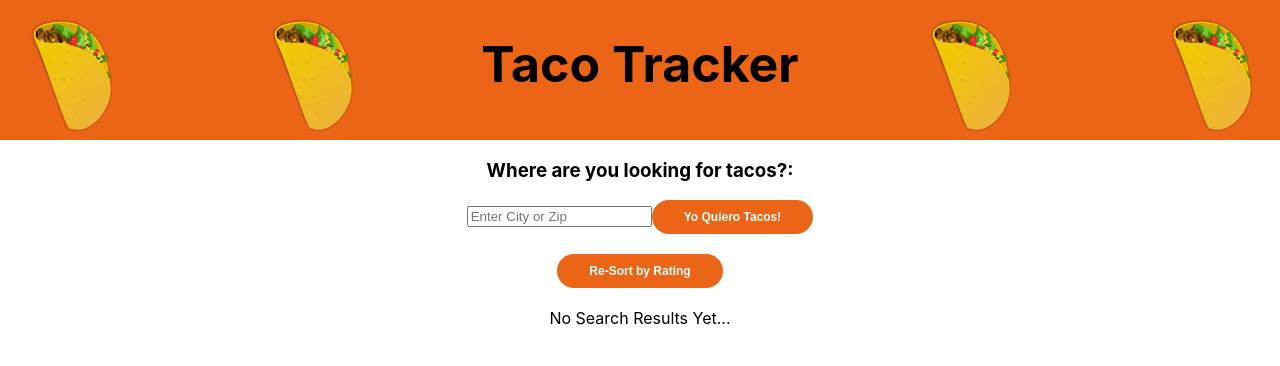
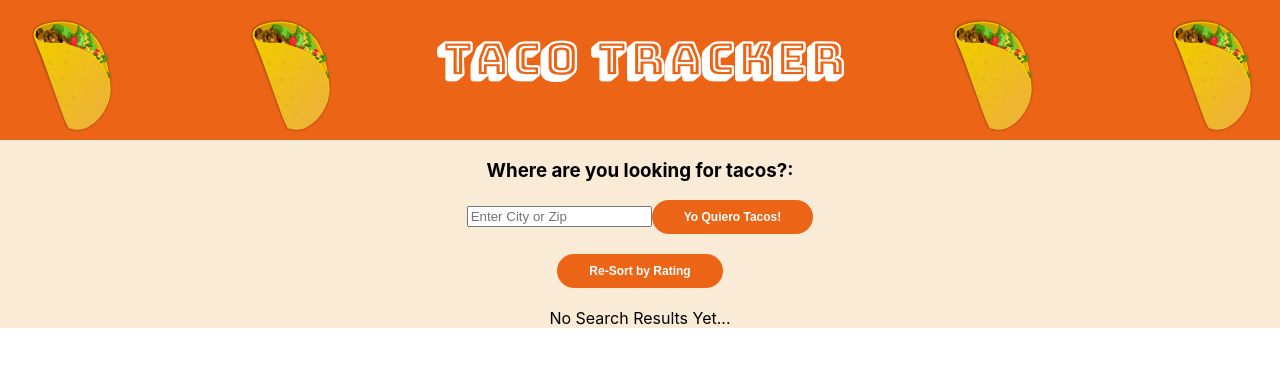
Before and after one commit to asure-software/asure.ui-engineer-exercise, a React (Create React App) app: page / in a window 1280 px wide. Shown: the top 366 px of the page. Built offline with nearby package versions, Linux system fonts and the light colour scheme.

Commit message:
Changed background color and added a google font for banner

```diff
--- a/public/index.html
+++ b/public/index.html
@@ -3,6 +3,7 @@
   <head>
     <meta charset="utf-8" />
     <link rel="icon" href="%PUBLIC_URL%/favicon.ico" />
+    <link href='https://fonts.googleapis.com/css?family=Bungee Shade' rel='stylesheet'>
     <meta name="viewport" content="width=device-width, initial-scale=1" />
     <meta name="theme-color" content="#000000" />
     <meta
--- a/src/App.css
+++ b/src/App.css
@@ -1,4 +1,6 @@
-
+#root {
+  background-color: antiquewhite;
+}
 /* Header CSS */
 #header {
   background-color: rgb(236, 100, 22);
@@ -10,7 +12,9 @@
 }
 
 h1 {
-  font-size: 50px;
+  font-size: 45px;
+  font-family: 'Bungee Shade';
+  color: white;
 }
 
 .logo {
@@ -51,6 +55,7 @@ h1 {
   align-items: left;
   margin: 20px;
   padding: 20px;
+  background-color: white;
   box-shadow: 0 4px 8px 0 rgba(0, 0, 0, 0.2), 0 6px 20px 0 rgba(0, 0, 0, 0.19);
 }
 
```
